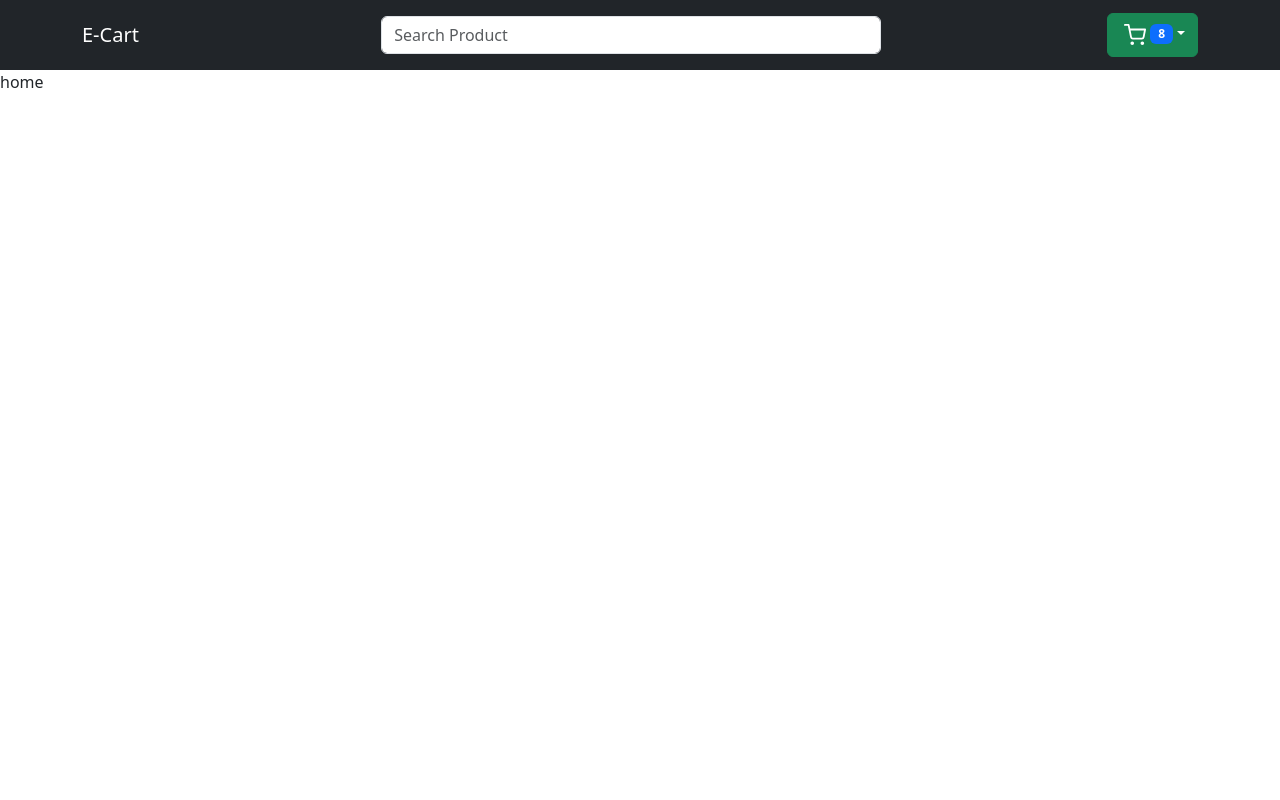
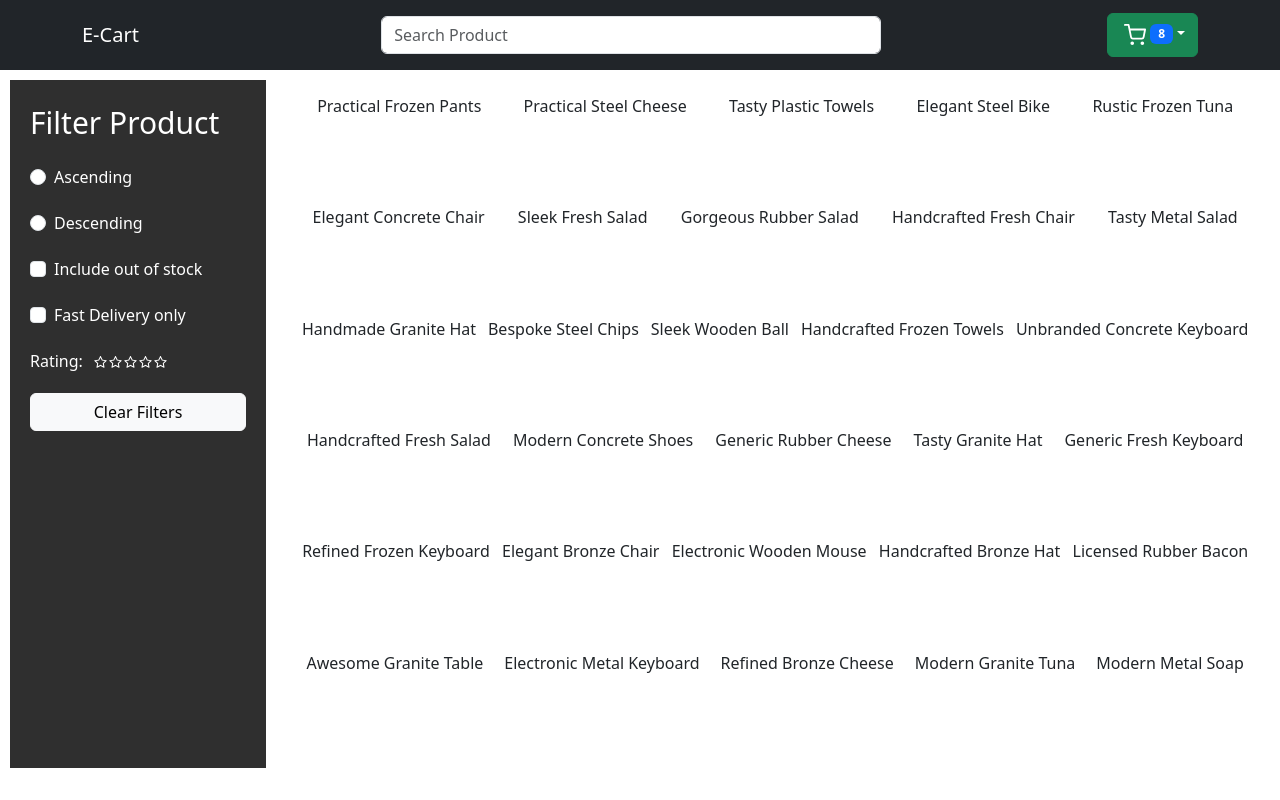
Before and after one commit to prkshv/react_project, a React (Create React App) app: page / in a window 1280 px wide. Built offline with nearby package versions, Linux system fonts and the light colour scheme.

Commit message:
12 July 23

```diff
--- /dev/null
+++ b/src/Components/Filter.js
@@ -0,0 +1,61 @@
+import React, { useState } from "react";
+import { Button } from "react-bootstrap";
+import Form from "react-bootstrap/Form";
+import "./Styles.css";
+import Rating from "./Rating";
+
+function Filter(props) {
+  const [rate, setRate] = useState();
+  return (
+    <div className="filters">
+      <span className="title">Filter Product</span>
+      <span>
+        <Form.Check
+          inline
+          label="Ascending"
+          name="group1"
+          type="radio"
+          id={"inline-1"}
+        />
+      </span>
+      <span>
+        <Form.Check
+          inline
+          label="Descending"
+          name="group1"
+          type="radio"
+          id={"inline-2"}
+        />
+      </span>
+      <span>
+        <Form.Check
+          inline
+          label="Include out of stock"
+          name="group1"
+          type="checkbox"
+          id={"inline-3"}
+        />
+      </span>
+      <span>
+        <Form.Check
+          inline
+          label="Fast Delivery only"
+          name="group1"
+          type="checkbox"
+          id={"inline-4"}
+        />
+      </span>
+      <span>
+        <label style={{ paddingRight: "10px" }}>Rating:</label>
+        <Rating
+          rating={rate}
+          style={{ cursor: "pointer" }}
+          onClick={(i) => setRate(i + 1)}
+        />
+      </span>
+      <Button variant="light">Clear Filters</Button>
+    </div>
+  );
+}
+
+export default Filter;
--- a/src/Components/Header.js
+++ b/src/Components/Header.js
@@ -22,7 +22,7 @@ function Header(props) {
           />
         </Navbar.Text>
         <Nav>
-          <Dropdown alignRight>
+          <Dropdown>
             <Dropdown.Toggle variant="success">
               <FiShoppingCart
                 style={{ fontSize: 30 }}
--- a/src/Components/Home.js
+++ b/src/Components/Home.js
@@ -1,7 +1,25 @@
 import React from "react";
+import { CartState } from "../Context/Context";
+import Filter from "./Filter";
+import SingleProducts from "./SingleProducts";
+import "./Styles.css";
 
 function Home(props) {
-  return <div>home</div>;
+  const {
+    state: { products },
+  } = CartState();
+  console.log(products);
+
+  return (
+    <div className="home">
+      <Filter />
+      <div className="productContainer">
+        {products.map((prod) => {
+          return <SingleProducts prod={prod} key={prod.id} />;
+        })}
+      </div>
+    </div>
+  );
 }
 
 export default Home;
--- /dev/null
+++ b/src/Components/Rating.js
@@ -0,0 +1,18 @@
+import { AiFillStar, AiOutlineStar } from "react-icons/ai";
+
+const Rating = ({ rating, onClick, style }) => {
+  return (
+    <>
+      {[...Array(5)].map((_, i) => (
+        <span key={i} onClick={() => onClick(i)} style={style}>
+          {rating > i ? (
+            <AiFillStar fontSize="15px" />
+          ) : (
+            <AiOutlineStar fontSize="15px" />
+          )}
+        </span>
+      ))}
+    </>
+  );
+};
+export default Rating;
--- /dev/null
+++ b/src/Components/SingleProducts.js
@@ -0,0 +1,7 @@
+import React from "react";
+
+function SingleProducts({ prod }) {
+  return <div style={{ padding: "4px" }}>{prod.name}</div>;
+}
+
+export default SingleProducts;
--- /dev/null
+++ b/src/Components/Styles.css
@@ -0,0 +1,30 @@
+.home {
+  display: flex;
+}
+
+.productContainer {
+  display: flex;
+  width: 78%;
+  padding: 20px;
+  flex-wrap: wrap;
+  justify-content: space-around;
+}
+
+.filters {
+  background-color: rgb(47, 47, 47);
+  color: white;
+  width: 20%;
+  padding: 20px;
+  display: flex;
+  flex-direction: column;
+  margin: 10px;
+  height: 86vh;
+}
+
+.filters > span {
+  padding-bottom: 20px;
+}
+
+.title {
+  font-size: 30px;
+}
--- /dev/null
+++ b/src/Context/Context.js
@@ -0,0 +1,30 @@
+import React, { createContext, useContext, useReducer } from "react";
+import { faker } from "@faker-js/faker";
+import { cartReducer } from "./Reducer";
+
+const Cart = createContext();
+
+function Context({ children }) {
+  const products = [...Array(30)].map(() => ({
+    id: faker.string.uuid(),
+    name: faker.commerce.productName(),
+    price: faker.commerce.price(),
+    image: faker.image.avatar(),
+    inStock: faker.helpers.arrayElement([0, 3, 5, 7, 10]),
+    fastDelivery: faker.datatype.boolean(),
+    ratings: faker.helpers.arrayElement([1, 2, 3, 4, 5]),
+  }));
+
+  //   console.log(products);
+  const [state, dispatch] = useReducer(cartReducer, {
+    products: products,
+    cart: [],
+  });
+
+  return <Cart.Provider value={{ state, dispatch }}>{children}</Cart.Provider>;
+}
+
+export default Context;
+export const CartState = () => {
+  return useContext(Cart);
+};
--- /dev/null
+++ b/src/Context/Reducer.js
@@ -0,0 +1,6 @@
+export const cartReducer = (state, action) => {
+  switch (action.type) {
+    default:
+      return state;
+  }
+};
--- a/src/index.js
+++ b/src/index.js
@@ -4,12 +4,13 @@ import "./index.css";
 import App from "./App";
 import reportWebVitals from "./reportWebVitals";
 import "bootstrap/dist/css/bootstrap.min.css";
+import Context from "./Context/Context";
 
 const root = ReactDOM.createRoot(document.getElementById("root"));
 root.render(
-  <React.StrictMode>
+  <Context>
     <App />
-  </React.StrictMode>
+  </Context>
 );
 
 reportWebVitals();
```
